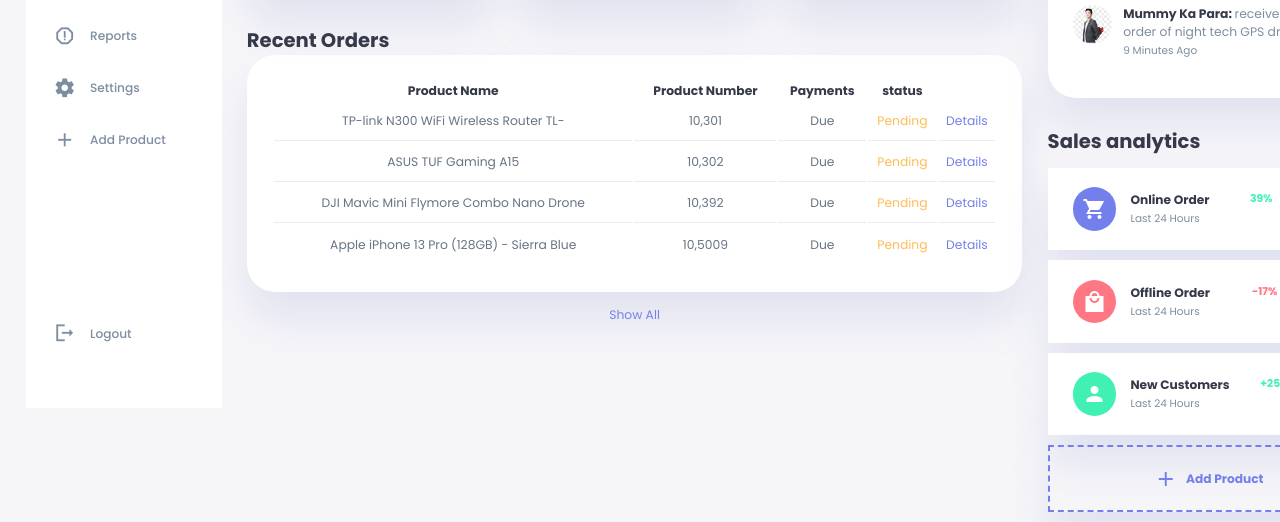
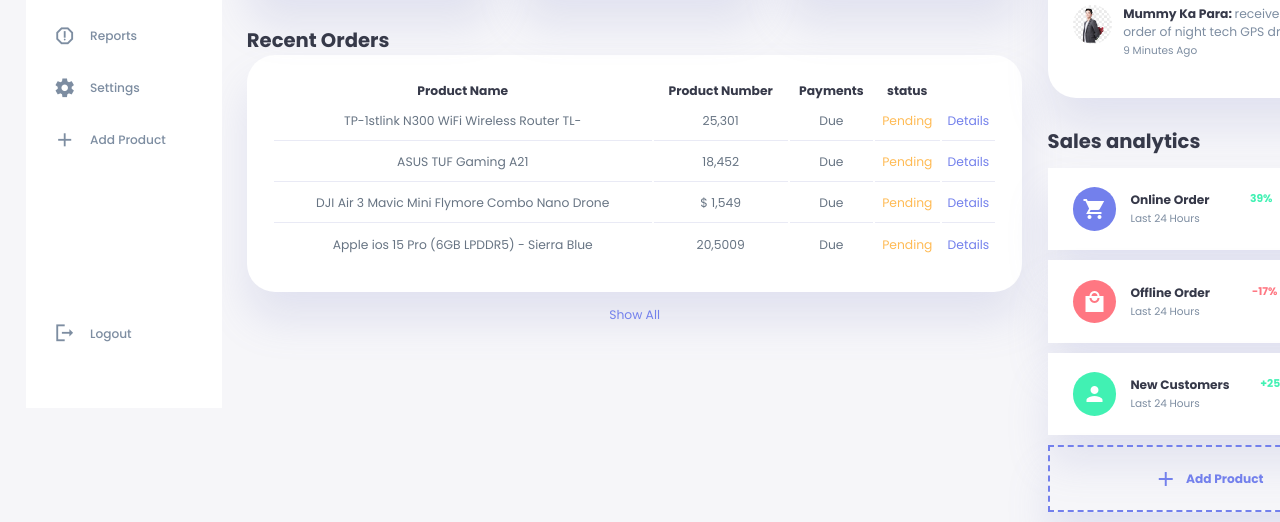
Before and after one commit to ShwetaKadam21082001/Admin-Dashboard, a plain HTML site: page index.html in a window 1280 px wide. Shown: the part 392-914 px from the top of the page. Drawn offline with Linux system fonts and the light colour scheme.

Commit message:
Some chnages to recent orders

```diff
--- a/index.html
+++ b/index.html
@@ -148,29 +148,29 @@
                     </thead>
                     <tbody>
                         <tr>
-                            <td> TP-link N300 WiFi Wireless Router TL-</td>
-                            <td>10,301</td>
+                            <td> TP-1stlink N300 WiFi Wireless Router TL-</td>
+                            <td>25,301</td>
                             <td>Due</td>
                             <td class="warning">Pending</td>
                             <td class="primary">Details</td>
                         </tr>
                         <tr>
-                            <td>ASUS TUF Gaming A15</td>
-                            <td>10,302</td>
+                            <td>ASUS TUF Gaming A21</td>
+                            <td>18,452</td>
                             <td>Due</td>
                             <td class="warning">Pending</td>
                             <td class="primary">Details</td>
                         </tr>
                         <tr>
-                            <td> DJI Mavic Mini Flymore Combo Nano Drone</td>
-                            <td>10,392</td>
+                            <td> DJI Air 3 Mavic Mini Flymore Combo Nano Drone</td>
+                            <td>$ 1,549</td>
                             <td>Due</td>
                             <td class="warning">Pending</td>
                             <td class="primary">Details</td>
                         </tr>
                         <tr>
-                            <td> Apple iPhone 13 Pro (128GB) - Sierra Blue </td>
-                            <td>10,5009</td>
+                            <td> Apple ios  15 Pro (6GB LPDDR5) - Sierra Blue </td>
+                            <td>20,5009</td>
                             <td>Due</td>
                             <td class="warning">Pending</td>
                             <td class="primary">Details</td>
```
